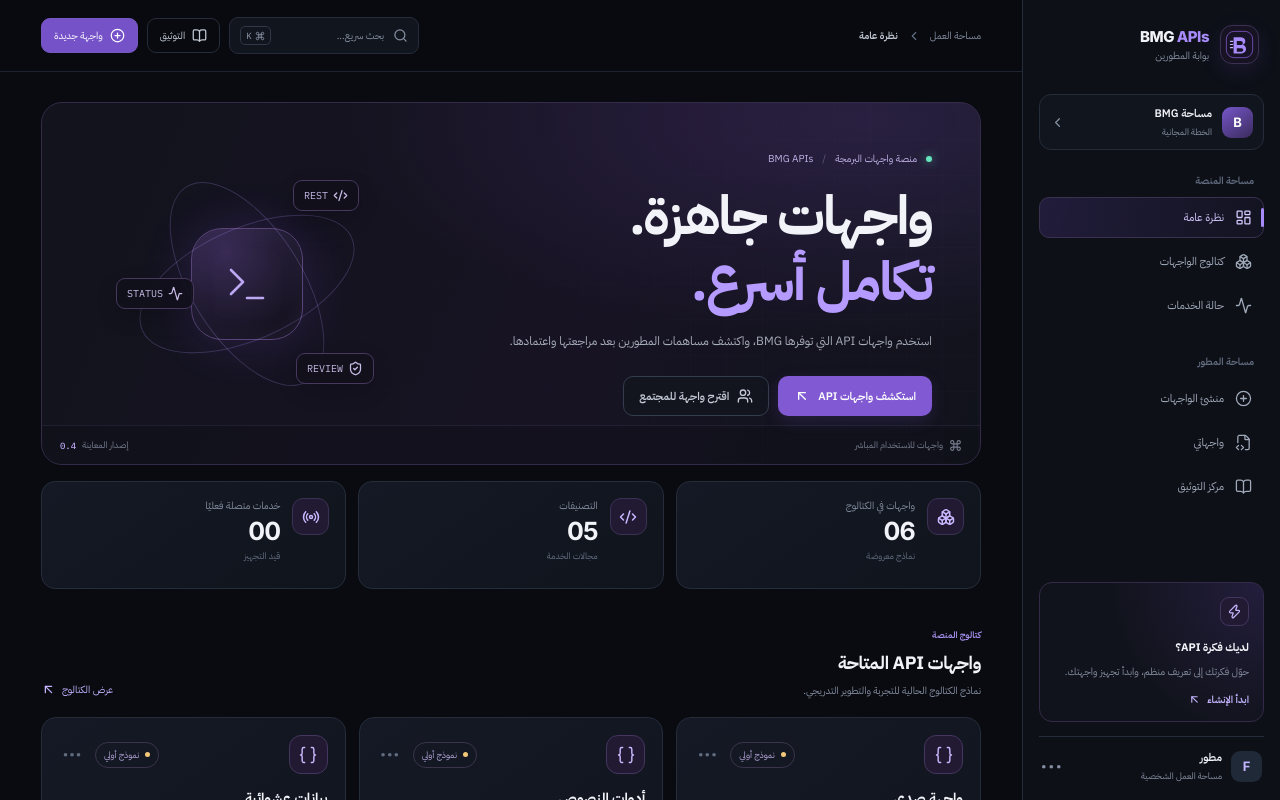
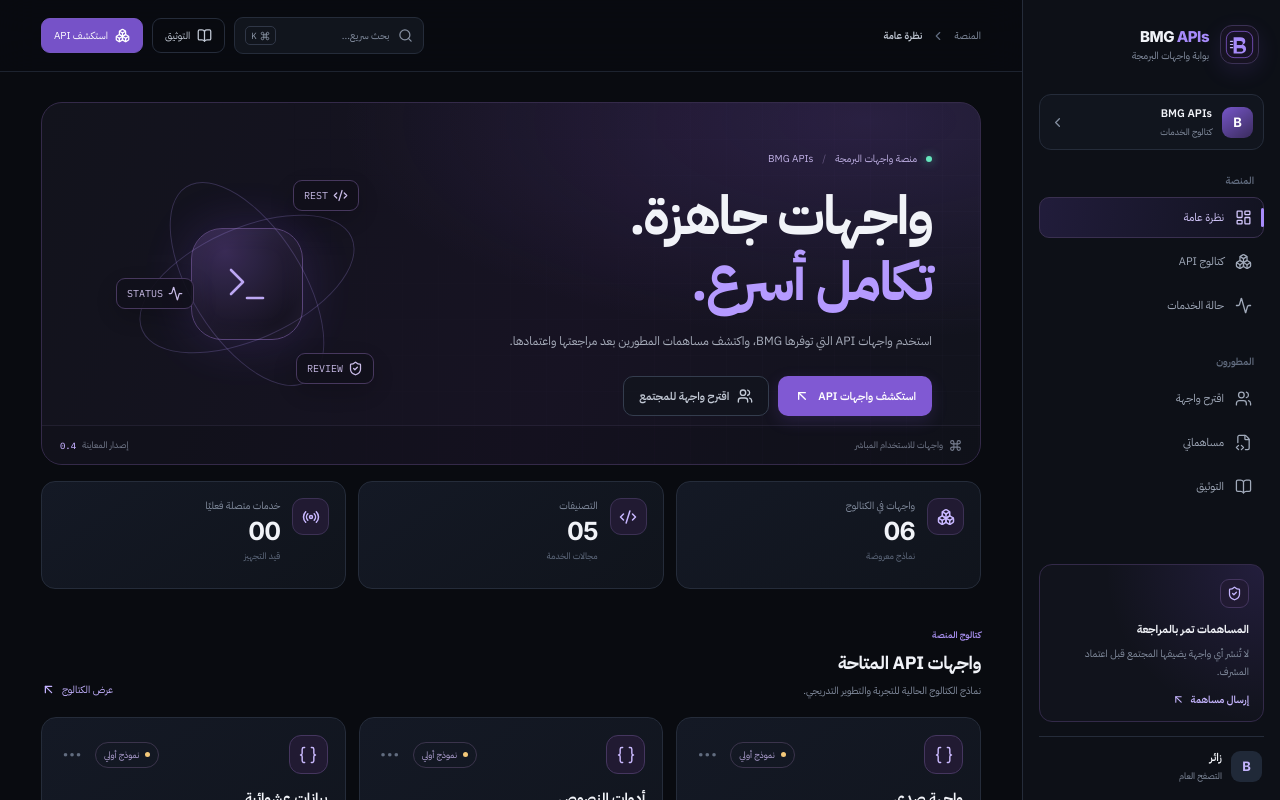
Before and after one commit to T7-T7/Bmg-Apis, a Next.js app: page / in a window 1280 px wide. Shown: the top 800 px of the page. Built offline with nearby package versions, Linux system fonts and the light colour scheme.

Commit message:
تحويل تجربة المنصة إلى بوابة APIs ومساهمات المجتمع

```diff
--- a/components/app-shell.tsx
+++ b/components/app-shell.tsx
@@ -4,24 +4,21 @@ import Image from "next/image";
 import Link from "next/link";
 import { usePathname } from "next/navigation";
 import { useEffect, useState, type ReactNode } from "react";
-import {
-  Activity, ArrowUpLeft, BookOpen, Boxes, ChevronLeft, CirclePlus,
-  Command, FileCode2, LayoutDashboard, Menu, Search, X, Zap,
-} from "lucide-react";
+import { Activity, ArrowUpLeft, BookOpen, Boxes, ChevronLeft, Command, FileCode2, LayoutDashboard, Menu, Search, ShieldCheck, Users, X } from "lucide-react";
 
 type NavItem = { href: string; label: string; icon: typeof LayoutDashboard };
 type NavGroup = { label: string; items: NavItem[] };
 
 const groups: NavGroup[] = [
-  { label: "مساحة المنصة", items: [
+  { label: "المنصة", items: [
     { href: "/", label: "نظرة عامة", icon: LayoutDashboard },
-    { href: "/apis", label: "كتالوج الواجهات", icon: Boxes },
+    { href: "/apis", label: "كتالوج API", icon: Boxes },
     { href: "/status", label: "حالة الخدمات", icon: Activity },
   ]},
-  { label: "مساحة المطور", items: [
-    { href: "/create", label: "منشئ الواجهات", icon: CirclePlus },
-    { href: "/my-apis", label: "واجهاتي", icon: FileCode2 },
-    { href: "/docs", label: "مركز التوثيق", icon: BookOpen },
+  { label: "المطورون", items: [
+    { href: "/create", label: "اقترح واجهة", icon: Users },
+    { href: "/my-apis", label: "مساهماتي", icon: FileCode2 },
+    { href: "/docs", label: "التوثيق", icon: BookOpen },
   ]},
 ];
 
@@ -29,24 +26,13 @@ export default function AppShell({ children }: Readonly<{ children: ReactNode }>
   const pathname = usePathname();
   const [menuOpen, setMenuOpen] = useState(false);
   const [searchOpen, setSearchOpen] = useState(false);
-  const current = pathname === "/" ? "نظرة عامة" : pathname.startsWith("/apis/") ? "تفاصيل الواجهة" :
-    groups.flatMap(group => group.items).find(item => item.href === pathname)?.label ?? "BMG APIs";
+  const current = pathname === "/" ? "نظرة عامة" : pathname.startsWith("/apis/") ? "تفاصيل الواجهة" : groups.flatMap(group => group.items).find(item => item.href === pathname)?.label ?? "BMG APIs";
 
-  useEffect(() => {
-    setMenuOpen(false);
-    setSearchOpen(false);
-  }, [pathname]);
-
+  useEffect(() => { setMenuOpen(false); setSearchOpen(false); }, [pathname]);
   useEffect(() => {
     function onKeyDown(event: KeyboardEvent) {
-      if ((event.ctrlKey || event.metaKey) && event.key.toLowerCase() === "k") {
-        event.preventDefault();
-        setSearchOpen(value => !value);
-      }
-      if (event.key === "Escape") {
-        setSearchOpen(false);
-        setMenuOpen(false);
-      }
+      if ((event.ctrlKey || event.metaKey) && event.key.toLowerCase() === "k") { event.preventDefault(); setSearchOpen(value => !value); }
+      if (event.key === "Escape") { setSearchOpen(false); setMenuOpen(false); }
     }
     window.addEventListener("keydown", onKeyDown);
     return () => window.removeEventListener("keydown", onKeyDown);
@@ -56,91 +42,29 @@ export default function AppShell({ children }: Readonly<{ children: ReactNode }>
     <div className="app-frame">
       {menuOpen && <button className="sidebar-scrim" aria-label="إغلاق القائمة" onClick={() => setMenuOpen(false)} />}
       <aside className={`sidebar ${menuOpen ? "is-open" : ""}`} aria-label="القائمة الرئيسية">
-        <Link href="/" className="brand">
-          <span className="brand-mark"><Image src="/bmg-apis-mark.svg" width={38} height={38} alt="" priority /></span>
-          <span className="brand-copy"><strong>BMG <i>APIs</i></strong><small>بوابة المطورين</small></span>
-        </Link>
-
-        <div className="workspace-switch">
-          <span className="workspace-avatar">B</span>
-          <span><strong>مساحة BMG</strong><small>الخطة المجانية</small></span>
-          <ChevronLeft size={15} />
+        <Link href="/" className="brand"><span className="brand-mark"><Image src="/bmg-apis-mark.svg" width={38} height={38} alt="" priority /></span><span className="brand-copy"><strong>BMG <i>APIs</i></strong><small>بوابة واجهات البرمجة</small></span></Link>
+        <div className="workspace-switch"><span className="workspace-avatar">B</span><span><strong>BMG APIs</strong><small>كتالوج الخدمات</small></span><ChevronLeft size={15} /></div>
+        <div className="sidebar-groups">
+          {groups.map(group => <section className="nav-group" key={group.label}><h2>{group.label}</h2>{group.items.map(item => {
+            const active = item.href === "/" ? pathname === "/" : pathname === item.href || (item.href === "/apis" && pathname.startsWith("/apis/"));
+            const Icon = item.icon;
+            return <Link key={item.href} href={item.href} className={`nav-item ${active ? "active" : ""}`} aria-current={active ? "page" : undefined}><Icon size={17} strokeWidth={1.8} /><span>{item.label}</span>{active && <span className="nav-active-mark" />}</Link>;
+          })}</section>)}
         </div>
-
-        <div className="sidebar-groups">
-          {groups.map(group => (
-            <section className="nav-group" key={group.label}>
-              <h2>{group.label}</h2>
-              {group.items.map(item => {
-                const active = item.href === "/" ? pathname === "/" :
-                  pathname === item.href || (item.href === "/apis" && pathname.startsWith("/apis/"));
-                const Icon = item.icon;
-                return (
-                  <Link key={item.href} href={item.href} className={`nav-item ${active ? "active" : ""}`} aria-current={active ? "page" : undefined}>
-                    <Icon size={17} strokeWidth={1.8} />
-                    <span>{item.label}</span>
-                    {active && <span className="nav-active-mark" />}
-                  </Link>
-                );
-              })}
-            </section>
-          ))}
-        </div>
-
         <div className="sidebar-bottom">
-          <div className="sidebar-callout">
-            <span className="callout-icon"><Zap size={15} /></span>
-            <strong>لديك فكرة API؟</strong>
-            <p>حوّل فكرتك إلى تعريف منظم، وابدأ تجهيز واجهتك.</p>
-            <Link href="/create">ابدأ الإنشاء <ArrowUpLeft size={13} /></Link>
-          </div>
-          <div className="sidebar-profile">
-            <span className="profile-avatar">F</span>
-            <span><strong>مطور</strong><small>مساحة العمل الشخصية</small></span>
-            <span className="profile-menu">•••</span>
-          </div>
+          <div className="sidebar-callout"><span className="callout-icon"><ShieldCheck size={15} /></span><strong>المساهمات تمر بالمراجعة</strong><p>لا تُنشر أي واجهة يضيفها المجتمع قبل اعتماد المشرف.</p><Link href="/create">إرسال مساهمة <ArrowUpLeft size={13} /></Link></div>
+          <div className="sidebar-profile"><span className="profile-avatar">B</span><span><strong>زائر</strong><small>التصفح العام</small></span></div>
         </div>
       </aside>
 
       <main className="main-area">
         <header className="topbar">
-          <div className="topbar-start">
-            <button className="icon-button mobile-menu" onClick={() => setMenuOpen(value => !value)} aria-label={menuOpen ? "إغلاق القائمة" : "فتح القائمة"} aria-expanded={menuOpen}>
-              {menuOpen ? <X size={19} /> : <Menu size={19} />}
-            </button>
-            <div className="breadcrumbs"><span>مساحة العمل</span><ChevronLeft size={14} /><strong>{current}</strong></div>
-          </div>
-          <div className="topbar-actions">
-            <button className="quick-search" onClick={() => setSearchOpen(true)}><Search size={15} /><span>بحث سريع...</span><kbd><Command size={10} /> K</kbd></button>
-            <Link href="/docs" className="top-docs"><BookOpen size={15} /><span>التوثيق</span></Link>
-            <Link href="/create" className="top-create"><CirclePlus size={15} /><span>واجهة جديدة</span></Link>
-          </div>
+          <div className="topbar-start"><button className="icon-button mobile-menu" onClick={() => setMenuOpen(value => !value)} aria-label={menuOpen ? "إغلاق القائمة" : "فتح القائمة"} aria-expanded={menuOpen}>{menuOpen ? <X size={19} /> : <Menu size={19} />}</button><div className="breadcrumbs"><span>المنصة</span><ChevronLeft size={14} /><strong>{current}</strong></div></div>
+          <div className="topbar-actions"><button className="quick-search" onClick={() => setSearchOpen(true)}><Search size={15} /><span>بحث سريع...</span><kbd><Command size={10} /> K</kbd></button><Link href="/docs" className="top-docs"><BookOpen size={15} /><span>التوثيق</span></Link><Link href="/apis" className="top-create"><Boxes size={15} /><span>استكشف API</span></Link></div>
         </header>
-
-        {searchOpen && (
-          <div className="command-overlay" role="dialog" aria-modal="true" aria-label="البحث السريع" onMouseDown={event => { if (event.target === event.currentTarget) setSearchOpen(false); }}>
-            <div className="command-panel">
-              <div className="command-input"><Search size={18} /><input autoFocus placeholder="إلى أين تريد الانتقال؟" onKeyDown={event => {
-                if (event.key === "Enter") {
-                  const value = event.currentTarget.value.trim();
-                  if (/api|واجهة|كتالوج/i.test(value)) window.location.href = "/apis";
-                  else if (/إنشاء|جديد|builder/i.test(value)) window.location.href = "/create";
-                  else if (/توثيق|docs/i.test(value)) window.location.href = "/docs";
-                  else if (/حالة|status/i.test(value)) window.location.href = "/status";
-                  else window.location.href = "/";
-                }
-              }} /><kbd>ESC</kbd></div>
-              <div className="command-hint">انتقال سريع إلى أقسام المنصة</div>
-              {groups.flatMap(group => group.items).map(item => {
-                const Icon = item.icon;
-                return <Link className="command-link" href={item.href} key={item.href} onClick={() => setSearchOpen(false)}><Icon size={16} /><span>{item.label}</span><ArrowUpLeft size={13} /></Link>;
-              })}
-            </div>
-          </div>
-        )}
-
+        {searchOpen && <div className="command-overlay" role="dialog" aria-modal="true" aria-label="البحث السريع" onMouseDown={event => { if (event.target === event.currentTarget) setSearchOpen(false); }}><div className="command-panel"><div className="command-input"><Search size={18} /><input autoFocus placeholder="ابحث أو اكتب اسم القسم..." onKeyDown={event => { if (event.key === "Enter") { const value = event.currentTarget.value.trim(); if (/api|واجهة|كتالوج/i.test(value)) window.location.href = "/apis"; else if (/مساهمة|اقتراح|إضافة/i.test(value)) window.location.href = "/create"; else if (/توثيق|docs/i.test(value)) window.location.href = "/docs"; else if (/حالة|status/i.test(value)) window.location.href = "/status"; else window.location.href = "/"; } }} /><kbd>ESC</kbd></div><div className="command-hint">انتقال سريع إلى أقسام المنصة</div>{groups.flatMap(group => group.items).map(item => { const Icon = item.icon; return <Link className="command-link" href={item.href} key={item.href} onClick={() => setSearchOpen(false)}><Icon size={16} /><span>{item.label}</span><ArrowUpLeft size={13} /></Link>; })}</div></div>}
         <div className="page-content">{children}</div>
-        <footer className="app-footer"><span>© 2026 BMG APIs</span><span><i className="footer-status" /> واجهة تجريبية — الخادم قيد التطوير</span></footer>
+        <footer className="app-footer"><span>© 2026 BMG APIs</span><span><i className="footer-status" /> نسخة الواجهة — خدمات التشغيل قيد التنفيذ</span></footer>
       </main>
     </div>
   );
```
